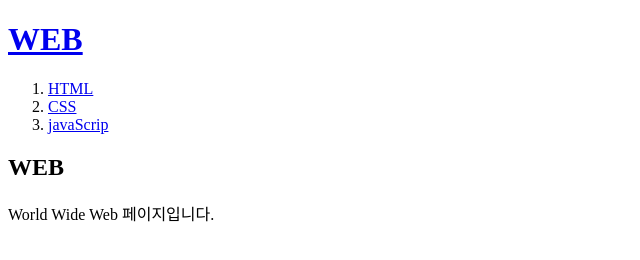
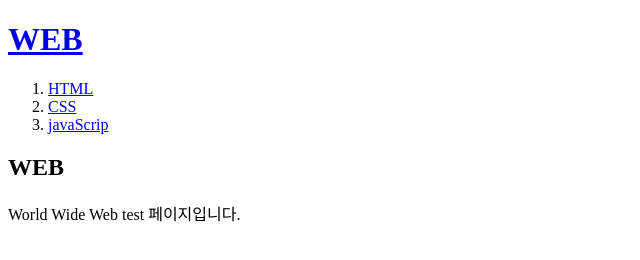
Before and after one commit to ryujewon/web1, a plain HTML site: page index.html in a window 1280 px wide. Shown: the full height of the page, 0-640 px from the left. Drawn offline with Linux system fonts and the light colour scheme.

Commit message:
Add files via upload

```diff
--- a/index.html
+++ b/index.html
@@ -12,6 +12,6 @@
       <li><a href="3.html">javaScrip</a></li>
     </ol>
     <h2>WEB</h2>
-    <p>World Wide Web 페이지입니다.</p>
+    <p>World Wide Web test 페이지입니다.</p>
   </body>
 </html>
```
